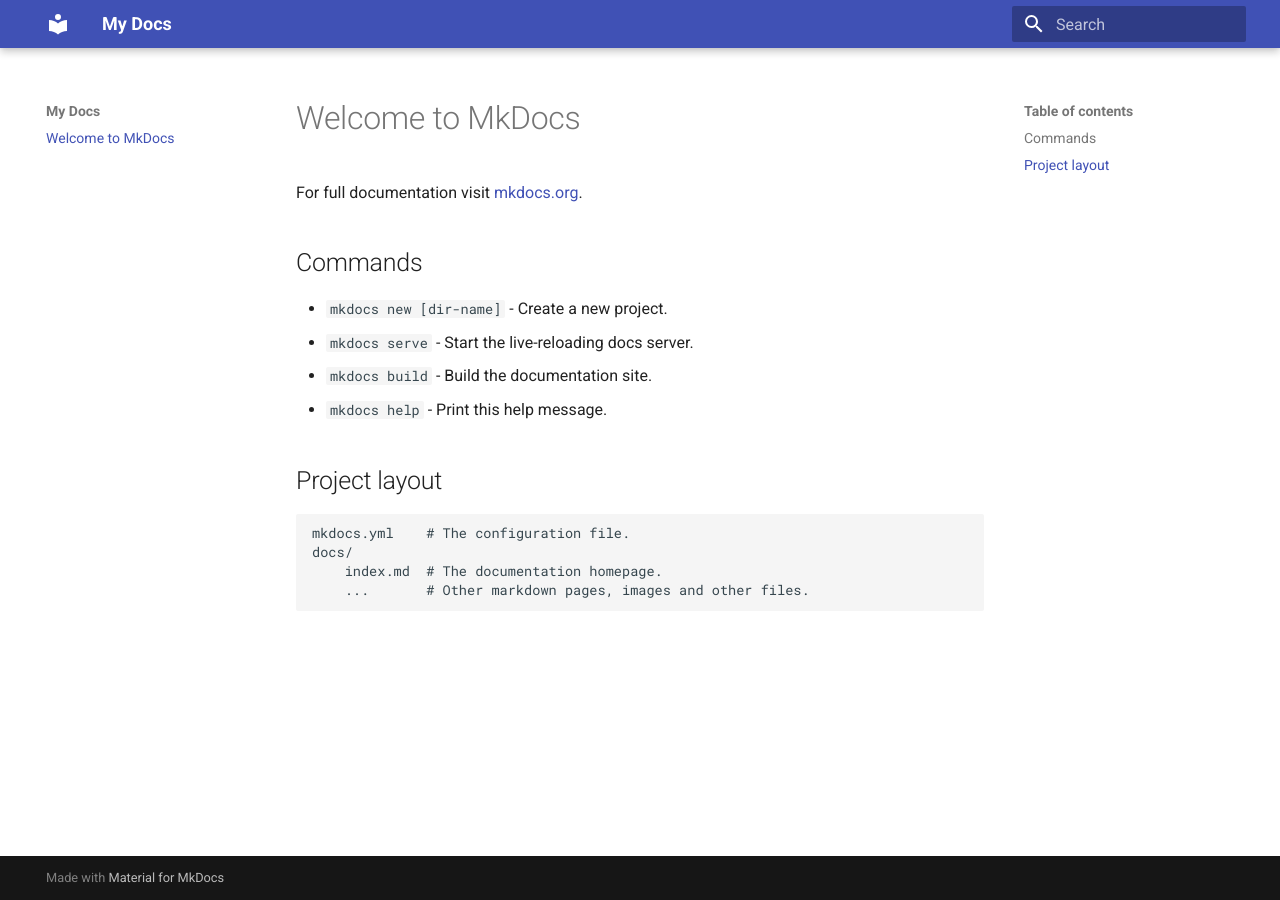
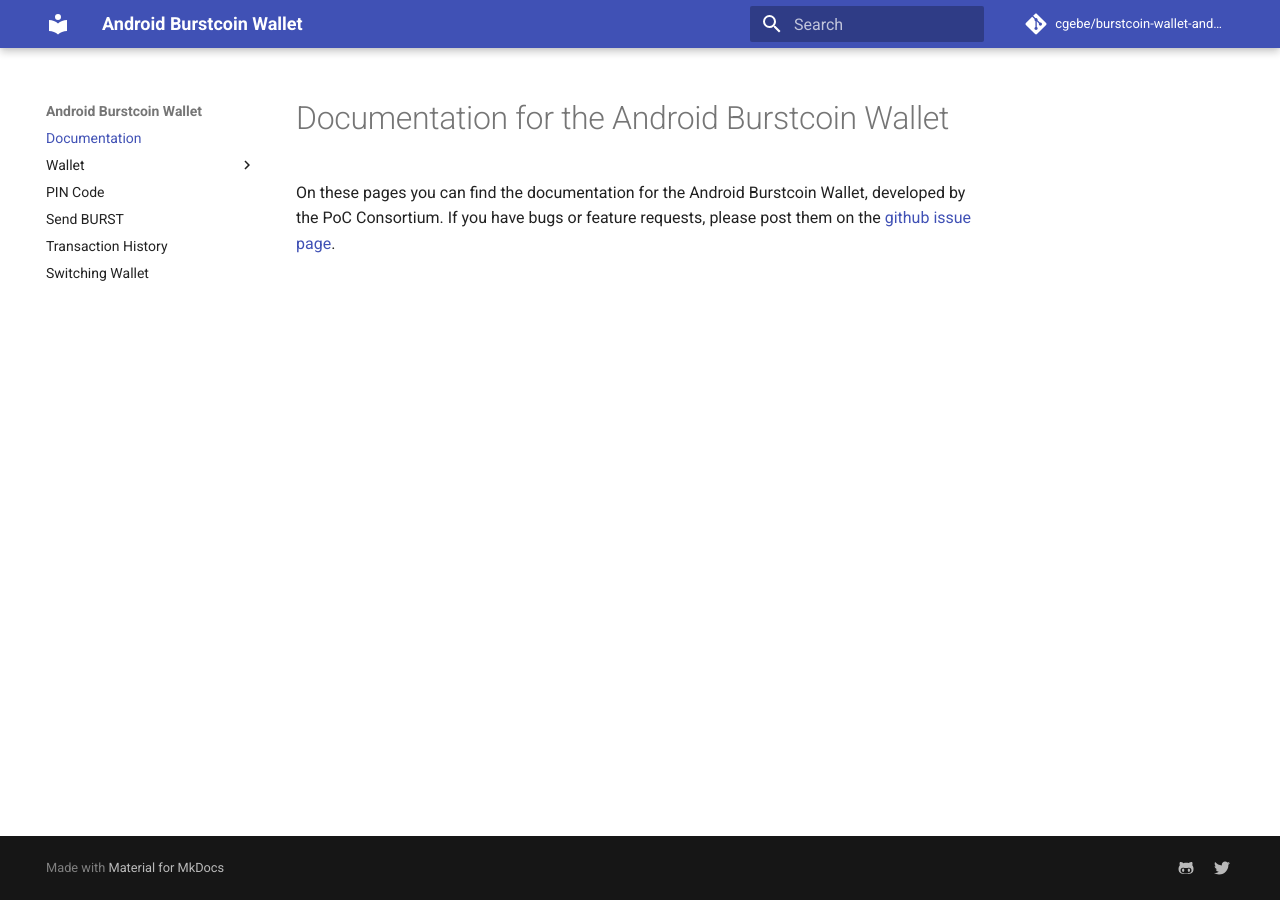
Before and after one commit to 2s3m4s5l15/burstcoin-mobile-doc, an MkDocs documentation site: the page built from docs/index.md, in a window 1280 px wide. Built offline with MkDocs 1.6.1 and Material for MkDocs 9.7.7, drawn with Linux system fonts in a browser that asks for light colours; comment, search, counter and statistics services are not loaded; old or Windows-style settings are respelled for this version of MkDocs.

Commit message:
first draft

```diff
--- a/docs/index.md
+++ b/docs/index.md
@@ -1,17 +1,3 @@
-# Welcome to MkDocs
+# Documentation for the Android Burstcoin Wallet
 
-For full documentation visit [mkdocs.org](http://mkdocs.org).
-
-## Commands
-
-* `mkdocs new [dir-name]` - Create a new project.
-* `mkdocs serve` - Start the live-reloading docs server.
-* `mkdocs build` - Build the documentation site.
-* `mkdocs help` - Print this help message.
-
-## Project layout
-
-    mkdocs.yml    # The configuration file.
-    docs/
-        index.md  # The documentation homepage.
-        ...       # Other markdown pages, images and other files.
+On these pages you can find the documentation for the Android Burstcoin Wallet, developed by the PoC Consortium. If you have bugs or feature requests, please post them on the [github issue page](https://github.com/cgebe/burstcoin-wallet-android/issues).
--- a/mkdocs.yml
+++ b/mkdocs.yml
@@ -1,2 +1,36 @@
-site_name: My Docs
+# Project information
+site_name: Android Burstcoin Wallet
+site_description: Documentation for the Android Burstcoin Wallet
+site_author: cgb
+site_url: https://github.com/cgebe/burst-pocket-docs
+
+# Repository
+repo_name: cgebe/burstcoin-wallet-android
+repo_url: https://github.com/cgebe/burstcoin-wallet-android
+
+# Options
+extra:
+  feature:
+    tabs: false
+  palette:
+    primary: indigo
+    accent: indigo
+  social:
+    - type: github-alt
+      link: https://github.com/cgebe
+    - type: twitter
+      link: https://twitter.com/PoC_Consortium
+
+# Page tree
+pages:
+  - Documentation: index.md
+  - Wallet:
+      - Create Wallet: wallet/create.md
+      - Import Wallet: wallet/import.md
+      - Activate Wallet: wallet/activate.md
+  - PIN Code: pin.md
+  - Send BURST: send.md
+  - Transaction History: transactions.md
+  - Switching Wallet: switching.md
+
 theme: 'material'
```
Also changed, not shown: docs/pin.md (added, +8 -0 lines), docs/remove.md (added, +3 -0 lines), docs/send.md (added, +15 -0 lines), docs/switching.md (added, +3 -0 lines), docs/transactions.md (added, +7 -0 lines), docs/wallet/activate.md (added, +5 -0 lines), docs/wallet/create.md (added, +31 -0 lines), docs/wallet/import.md (added, +20 -0 lines).
